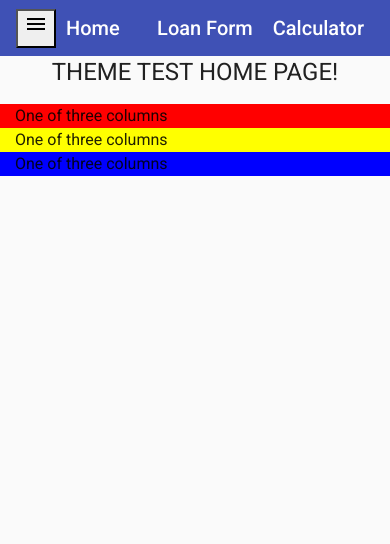
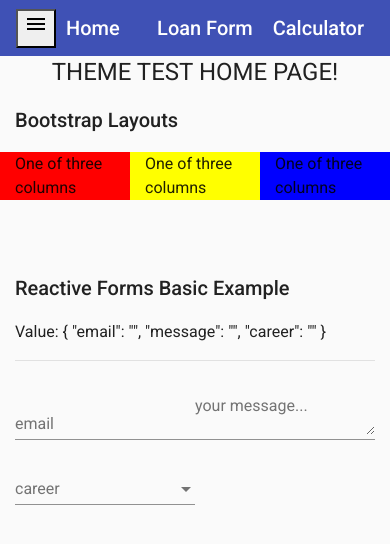
Before and after one commit to BrianMikinski/ngTheme, an Angular app: page / in a window 390 px wide. Shown: the top 544 px of the page. Built offline with nearby package versions, Linux system fonts and the light colour scheme.

Commit message:
Basic Reactive Forms

```diff
--- a/src/app/home/home.component.html
+++ b/src/app/home/home.component.html
@@ -1,16 +1,54 @@
-
 <h1 class="home-paragraph text-uppercase">
     Theme Test Home Page!
 </h1>
 
+<h2>
+    Bootstrap Layouts
+</h2>
+
 <div class="row">
-    <div class="col-md-4" style="background-color: red;">
+    <div class="col" style="background-color: red;">
         One of three columns
     </div>
-    <div class="col-md-4" style="background-color: yellow;">
+    <div class="col" style="background-color: yellow;">
         One of three columns
     </div>
-    <div class="col-lg-4" style="background-color: blue;">
+    <div class="col" style="background-color: blue;">
         One of three columns
     </div>
 </div>
+
+<br />
+<br />
+<br />
+
+<h2>
+   Reactive Forms Basic Example
+</h2>
+<div class="row">
+    <div class="col">
+        <form [formGroup]="myForm">
+
+            Value: {{ myForm.value | json }}
+
+            <hr>
+
+            <mat-form-field>
+                <input matInput placeholder="email" formControlName="email">
+            </mat-form-field>
+
+            <mat-form-field>
+                <textarea matInput placeholder="your message..." formControlName="message"></textarea>
+            </mat-form-field>
+
+            <mat-form-field>
+                <mat-select formControlName="career" placeholder="career">
+                    <mat-option value="Magician">Magician</mat-option>
+                    <mat-option value="Clown">Clown</mat-option>
+                    <mat-option value="Juggler">Juggler</mat-option>
+                </mat-select>
+            </mat-form-field>
+
+        </form>
+    </div>
+</div>
--- a/src/app/home/home.component.ts
+++ b/src/app/home/home.component.ts
@@ -1,4 +1,5 @@
 import { Component, OnInit } from '@angular/core';
+import { FormBuilder, FormGroup } from '@angular/forms';
 
 @Component({
   selector: 'app-home',
@@ -7,9 +8,20 @@ import { Component, OnInit } from '@angular/core';
 })
 export class HomeComponent implements OnInit {
 
-  constructor() { }
+  myForm: FormGroup | undefined;
+
+  constructor(private fb: FormBuilder) {
+
+   }
 
   ngOnInit(): void {
+    this.myForm = this.fb.group({
+      email: '',
+      message: '',
+      career: ''
+    })
+
+    this.myForm.valueChanges.subscribe(console.log)
   }
 
 }
```
Also changed, not shown: src/app/app.module.ts (+5 -3 lines).
